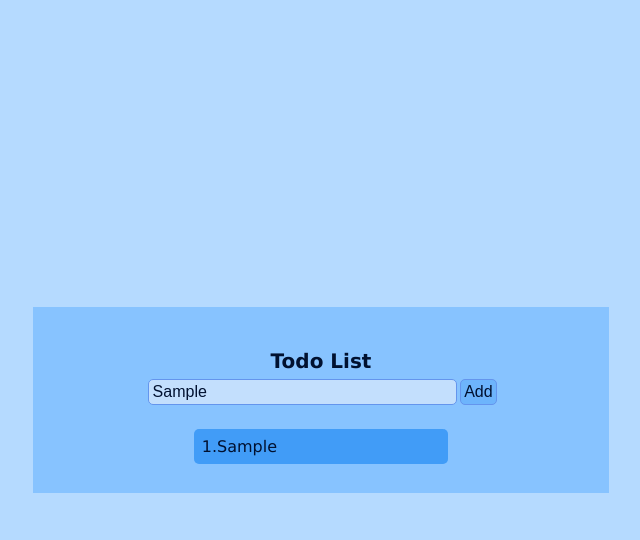
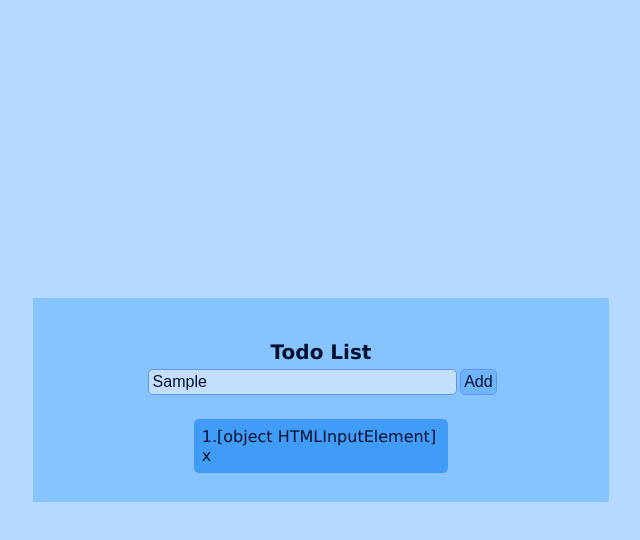
Before and after one commit to Reishi006/angular-todo-list, an Angular app: page / in a window 1280 px wide. Both pictures are taken after typing "Sample" into the empty fields and a click on the button "Add". Shown: the top 540 px of the page, without its empty margins (319-959 px from the left). Built offline with nearby package versions, Linux system fonts and the light colour scheme.

Commit message:
Update app.component.html
added list element removal

```diff
--- a/src/app/app.component.html
+++ b/src/app/app.component.html
@@ -3,14 +3,24 @@
     <article class="main-todo-upper">
       <div class="main-todo-title">Todo List</div>
       <div>
-        <input #todoInput (keyup)="addToListEnter($event, todoInput.value)" type="text">
+        <input ngModel name='inputModel'
+          #todoInput
+          (keyup)="addToListEnter($event, todoInput)"
+          type="text"
+          >
         <button
-          (click)="addToList(todoInput.value)"
+          (click)="addToList(todoInput)"
           >Add</button>
       </div>
     </article>
     <article class="main-todo-list">
-      <div *ngFor="let entry of list; let i = index" class="todo-element">{{i + 1}}.{{entry}}</div>
+      <div
+        *ngFor="let entry of list; let i = index"
+        class="todo-element"
+      >
+        <div>{{i + 1}}.{{entry}}</div>
+        <div (click)="removeTodoElement(i)">x</div>
+      </div>
     </article>
   </main>
 </div>
```
